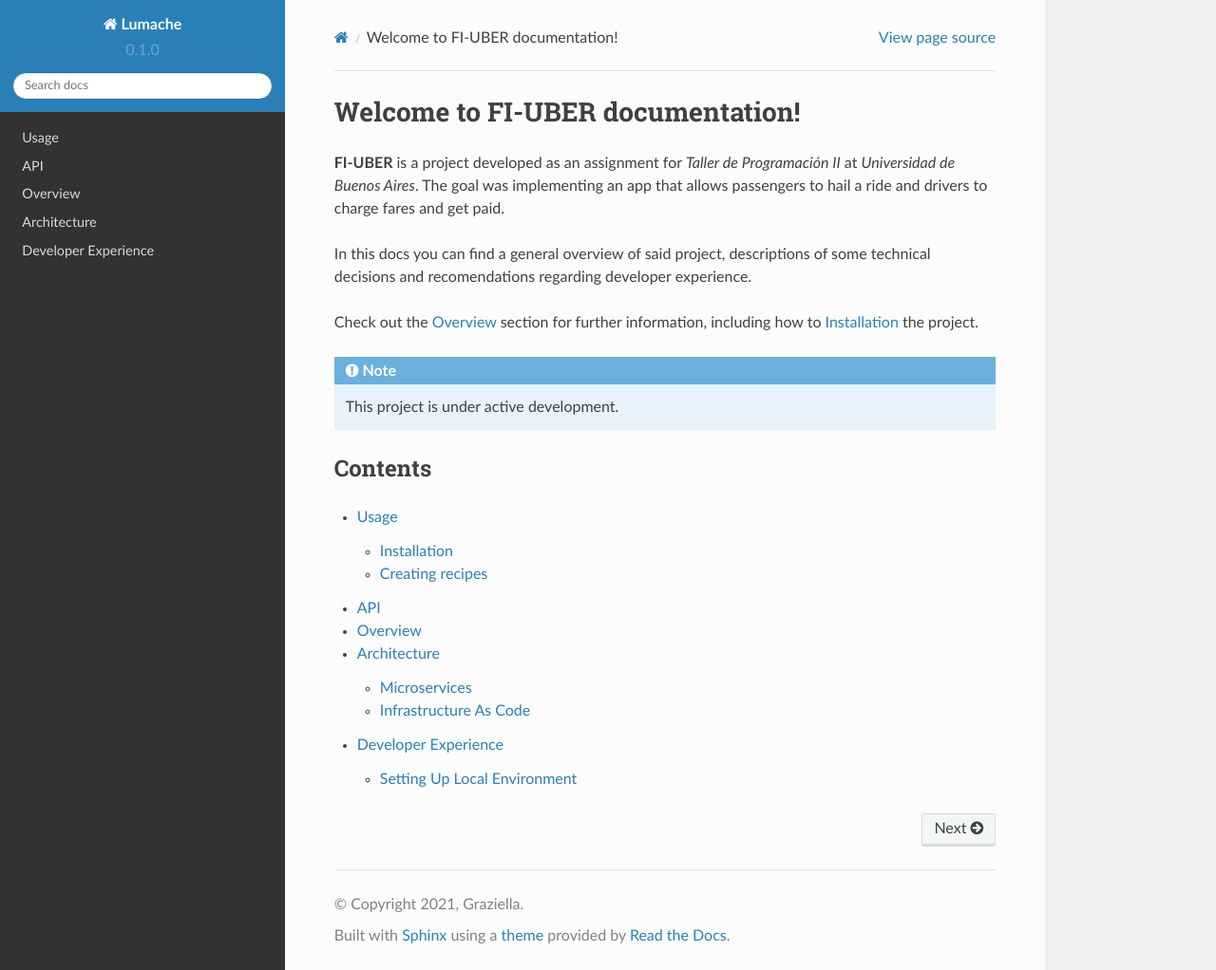
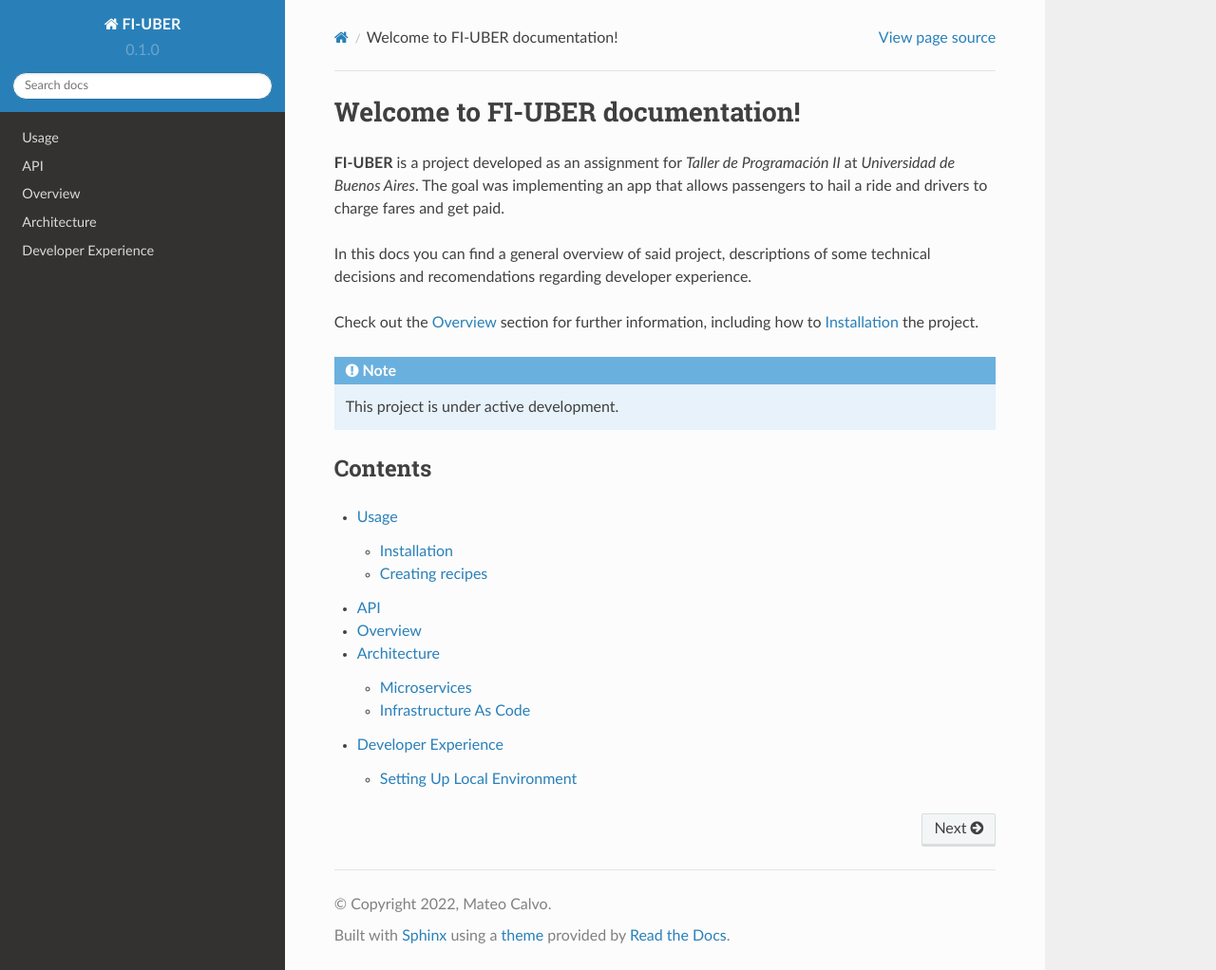
Before and after one commit to mateoicalvo/fiuber-docs, a Sphinx documentation site: the page built from docs/source/index.rst, in a window 1280 px wide and 1022 px high. Shown: the whole window at 95% size. Built offline with Sphinx 7.4.7 and the Read the Docs theme 2.0.0, drawn with Linux system fonts in a browser that asks for light colours.

Commit message:
update docs

```diff
--- a/docs/source/api.rst
+++ b/docs/source/api.rst
@@ -1,7 +1,2 @@
 API
 ===
-
-.. autosummary::
-   :toctree: generated
-
-   lumache
--- a/docs/source/conf.py
+++ b/docs/source/conf.py
@@ -2,9 +2,9 @@
 
 # -- Project information
 
-project = 'Lumache'
-copyright = '2021, Graziella'
-author = 'Graziella'
+project = 'FI-UBER'
+copyright = '2022, Mateo Calvo'
+author = 'Mateo Calvo'
 
 release = '0.1'
 version = '0.1.0'
```
